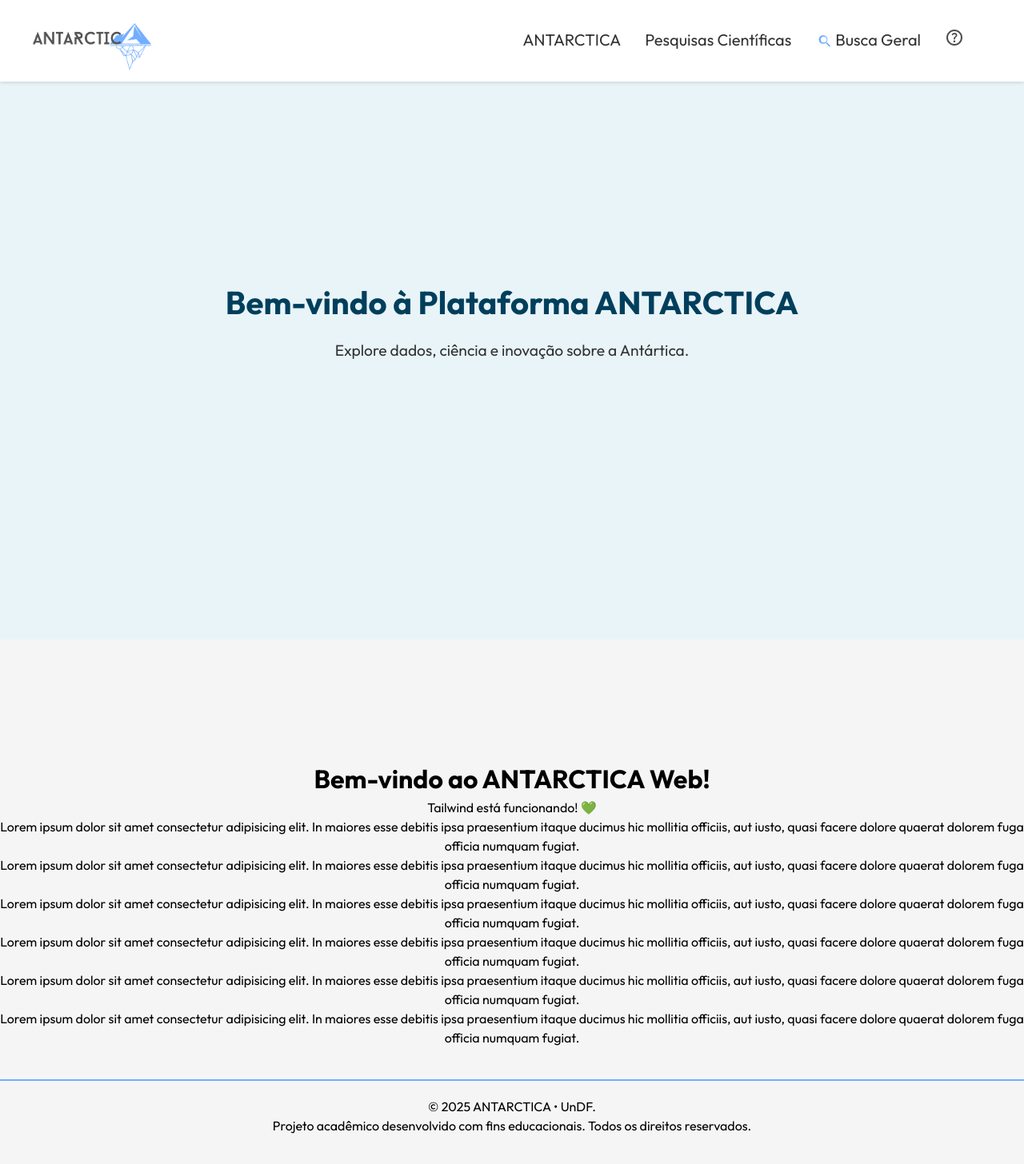
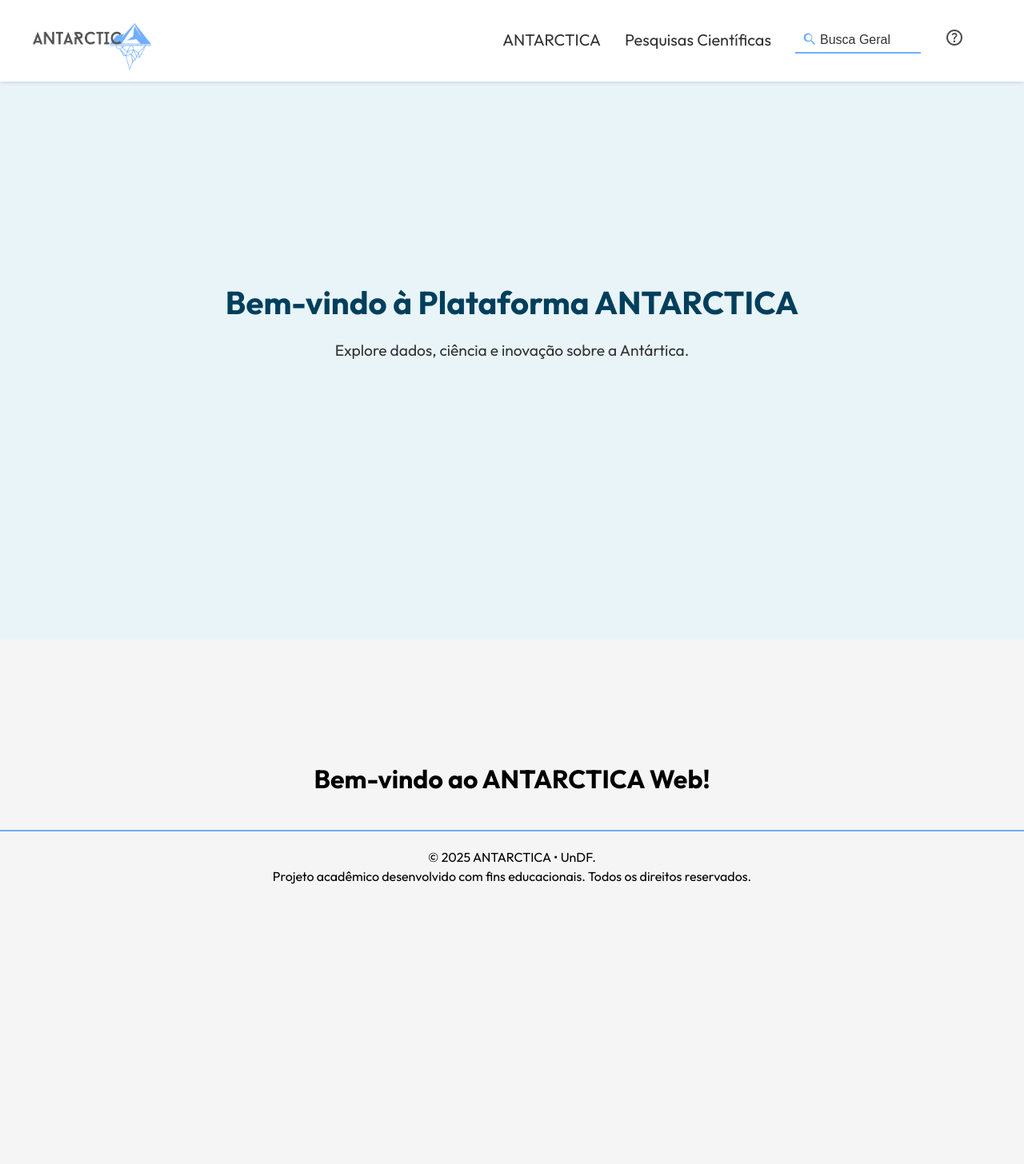
Before and after one commit to ANTARCTICA-UnDF/ANTARCTICA_Web, a React (Vite) app: page / in a window 1280 px wide. Shown: the top 1456 px of the page at 80% size. After the commit the page ends 1238 px from the top, so only its background shows below. Built offline with nearby package versions, Linux system fonts and the light colour scheme.

Commit message:
Ajustes no CSS

```diff
--- a/src/components/Home.jsx
+++ b/src/components/Home.jsx
@@ -2,13 +2,6 @@ function Home() {
     return (
       <div className="text-center mt-8">
         <h1 className="text-4xl font-bold">Bem-vindo ao ANTARCTICA Web!</h1>
-        <p className="mt-4 text-lg">Tailwind está funcionando! 💚</p>
-        <p>Lorem ipsum dolor sit amet consectetur adipisicing elit. In maiores esse debitis ipsa praesentium itaque ducimus hic mollitia officiis, aut iusto, quasi facere dolore quaerat dolorem fuga officia numquam fugiat.</p>
-        <p>Lorem ipsum dolor sit amet consectetur adipisicing elit. In maiores esse debitis ipsa praesentium itaque ducimus hic mollitia officiis, aut iusto, quasi facere dolore quaerat dolorem fuga officia numquam fugiat.</p>
-        <p>Lorem ipsum dolor sit amet consectetur adipisicing elit. In maiores esse debitis ipsa praesentium itaque ducimus hic mollitia officiis, aut iusto, quasi facere dolore quaerat dolorem fuga officia numquam fugiat.</p>
-        <p>Lorem ipsum dolor sit amet consectetur adipisicing elit. In maiores esse debitis ipsa praesentium itaque ducimus hic mollitia officiis, aut iusto, quasi facere dolore quaerat dolorem fuga officia numquam fugiat.</p>
-        <p>Lorem ipsum dolor sit amet consectetur adipisicing elit. In maiores esse debitis ipsa praesentium itaque ducimus hic mollitia officiis, aut iusto, quasi facere dolore quaerat dolorem fuga officia numquam fugiat.</p>
-        <p>Lorem ipsum dolor sit amet consectetur adipisicing elit. In maiores esse debitis ipsa praesentium itaque ducimus hic mollitia officiis, aut iusto, quasi facere dolore quaerat dolorem fuga officia numquam fugiat.</p>
       </div>
     );
   }
--- a/src/components/Navbar/Navbar.css
+++ b/src/components/Navbar/Navbar.css
@@ -99,3 +99,23 @@ li{
     vertical-align: middle; /* alinha verticalmente ao texto */
     transform: translateX(2px); /* sobe ou desce o ícone */
   }
+
+  .campo-busca-visual {
+    display: flex;
+    align-items: center;
+    border-bottom: 2px solid #71AEFF;
+    padding: 2px 6px;
+  }
+
+  .input-busca-oculta {
+    border: none;
+    background: transparent;
+    outline: none;
+    font-size: 16px;
+    color: #333;
+    width: 120px;
+  }
+
+  .input-busca-oculta::placeholder {
+    color: #333;
+  }
--- a/src/components/Navbar/Navbar.jsx
+++ b/src/components/Navbar/Navbar.jsx
@@ -14,8 +14,8 @@ function Navbar() {
         <li><a href="#3sobre">ANTARCTICA</a></li>
         <li><a href="#pesquisas">Pesquisas Científicas</a></li>
         <li className="busca-geral">
-  <a href="#busca">
-    <svg xmlns="http://www.w3.org/2000/svg" height="25" viewBox="0 0 24 24" width="20" fill="#71AEFF">
+  <div className="campo-busca-visual">
+    <svg xmlns="http://www.w3.org/2000/svg" height="20" viewBox="0 0 24 24" width="20" fill="#71AEFF">
       <path d="M0 0h24v24H0z" fill="none"/>
       <path d="M15.5 14h-.79l-.28-.27A6.471 6.471 0 0016 9.5
       6.5 6.5 0 109.5 16c1.61 0 3.09-.59
@@ -24,9 +24,14 @@ function Navbar() {
       6 9.5S8.01 5 10.5 5 15 7.01 15
       9.5 12.99 14 10.5 14z"/>
     </svg>
-    <span className="texto-busca">Busca Geral</span>
-  </a>
+    <input
+      type="text"
+      className="input-busca-oculta"
+      placeholder="Busca Geral"
+    />
+  </div>
 </li>
+
         <li><a href="#contact"><svg xmlns="http://www.w3.org/2000/svg" height="24px" viewBox="0 -960 960 960" width="24px" fill="#4D4D4D"><path d="M478-240q21 0 35.5-14.5T528-290q0-21-14.5-35.5T478-340q-21 0-35.5 14.5T428-290q0 21 14.5 35.5T478-240Zm-36-154h74q0-33 7.5-52t42.5-52q26-26 41-49.5t15-56.5q0-56-41-86t-97-30q-57 0-92.5 30T342-618l66 26q5-18 22.5-39t53.5-21q32 0 48 17.5t16 38.5q0 20-12 37.5T506-526q-44 39-54 59t-10 73Zm38 314q-83 0-156-31.5T197-197q-54-54-85.5-127T80-480q0-83 31.5-156T197-763q54-54 127-85.5T480-880q83 0 156 31.5T763-763q54 54 85.5 127T880-480q0 83-31.5 156T763-197q-54 54-127 85.5T480-80Zm0-80q134 0 227-93t93-227q0-134-93-227t-227-93q-134 0-227 93t-93 227q0 134 93 227t227 93Zm0-320Z"/></svg></a></li>
       </ul>
     </nav>
```
